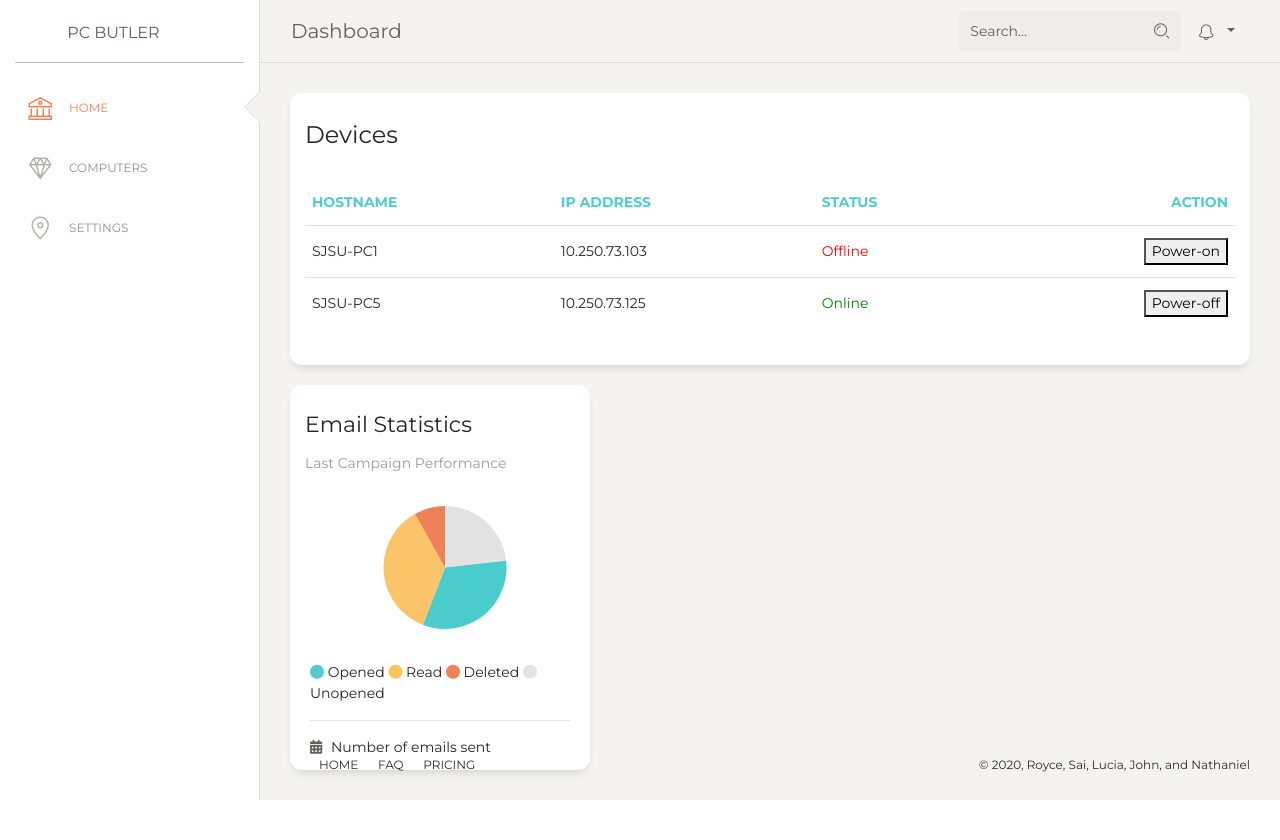
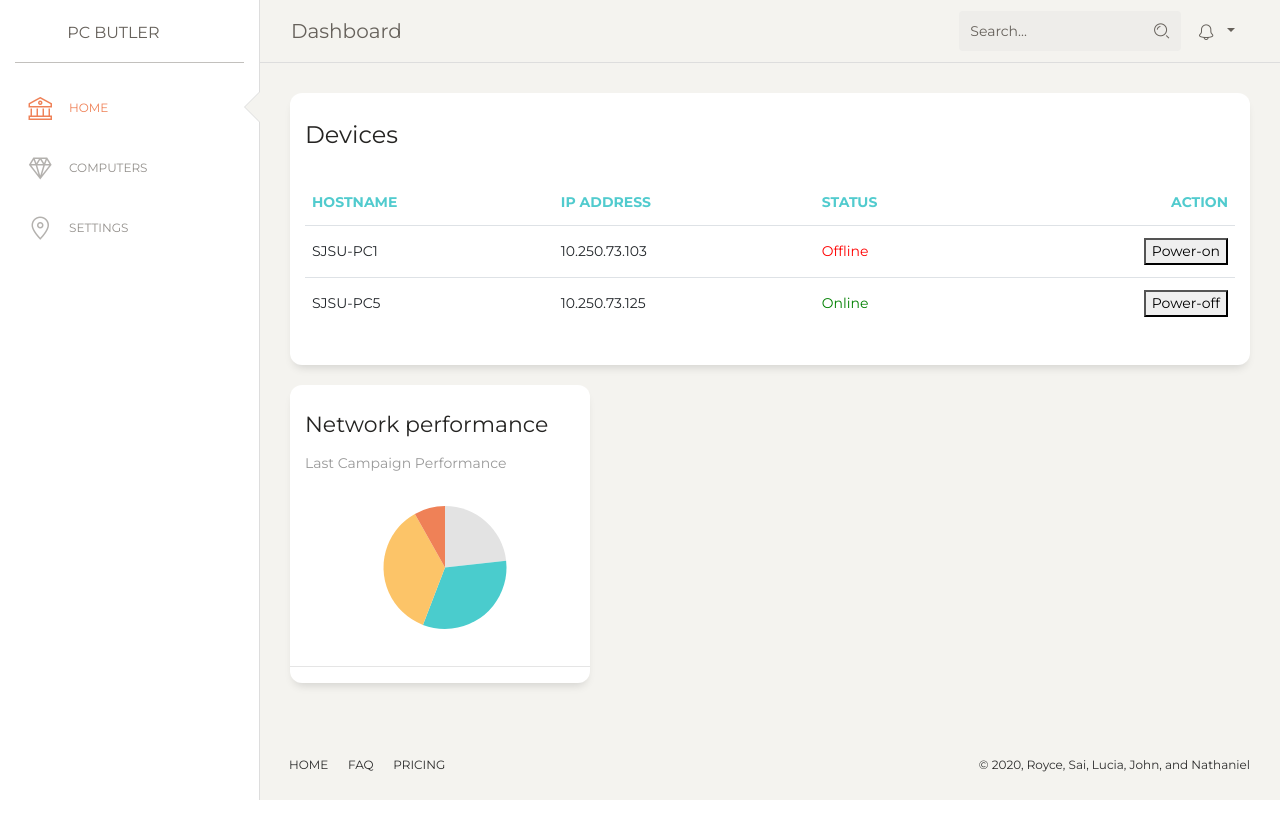
Before and after one commit to pc-butler/server, a PHP site: page /dashboard in a window 1280 px wide. Shown: the top 840 px of the page. After the commit the page ends 800 px from the top, so only its background shows below. Run offline with PHP 8.4, Linux system fonts and the light colour scheme; some libraries are stand-ins or nearby versions.

Commit message:
Update index.php

```diff
--- a/dashboard/index.php
+++ b/dashboard/index.php
@@ -165,12 +165,13 @@ Coded by www.creative-tim.com
           <div class="col-md-4">
             <div class="card ">
               <div class="card-header ">
-                <h5 class="card-title">Email Statistics</h5>
+                <h5 class="card-title">Network performance</h5>
                 <p class="card-category">Last Campaign Performance</p>
               </div>
               <div class="card-body ">
                 <canvas id="chartEmail"></canvas>
               </div>
+             <!--
               <div class="card-footer ">
                 <div class="legend">
                   <i class="fa fa-circle text-primary"></i> Opened
@@ -178,10 +179,13 @@ Coded by www.creative-tim.com
                   <i class="fa fa-circle text-danger"></i> Deleted
                   <i class="fa fa-circle text-gray"></i> Unopened
                 </div>
+             -->
                 <hr>
+             <!--
                 <div class="stats">
                   <i class="fa fa-calendar"></i> Number of emails sent
                 </div>
+              -->
               </div>
             </div>
           </div>
```
